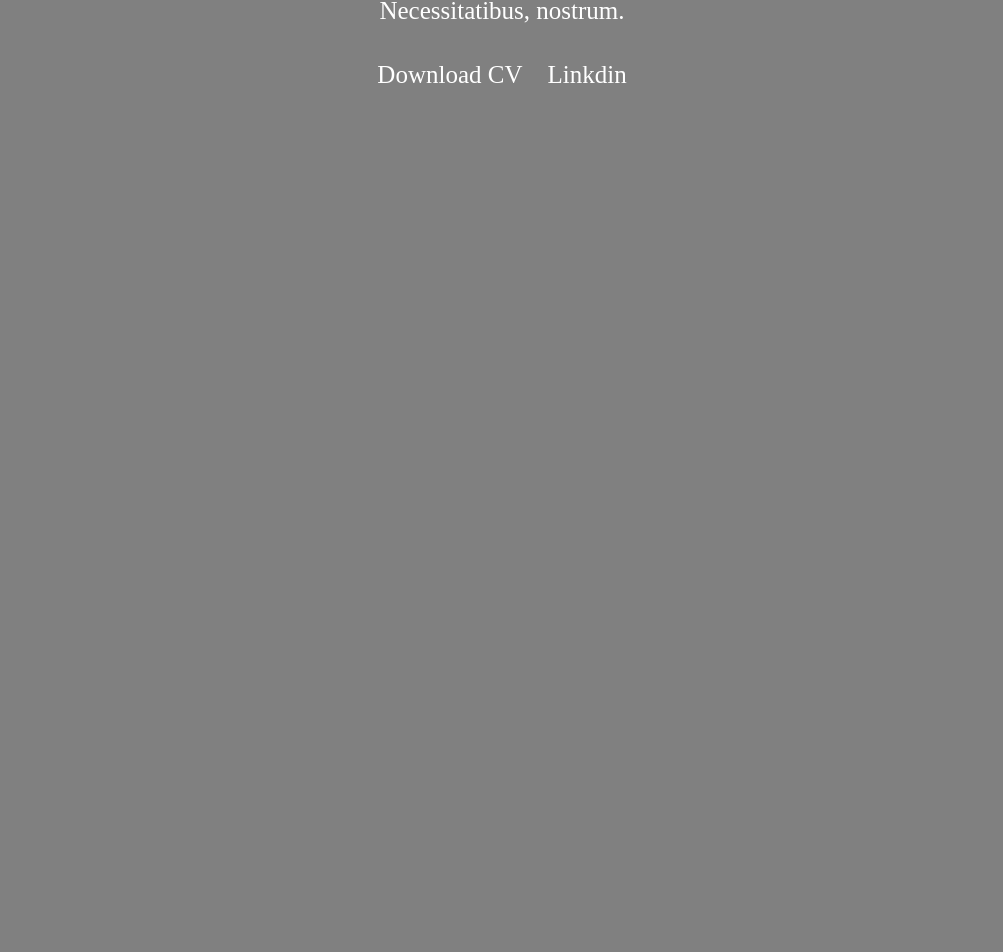
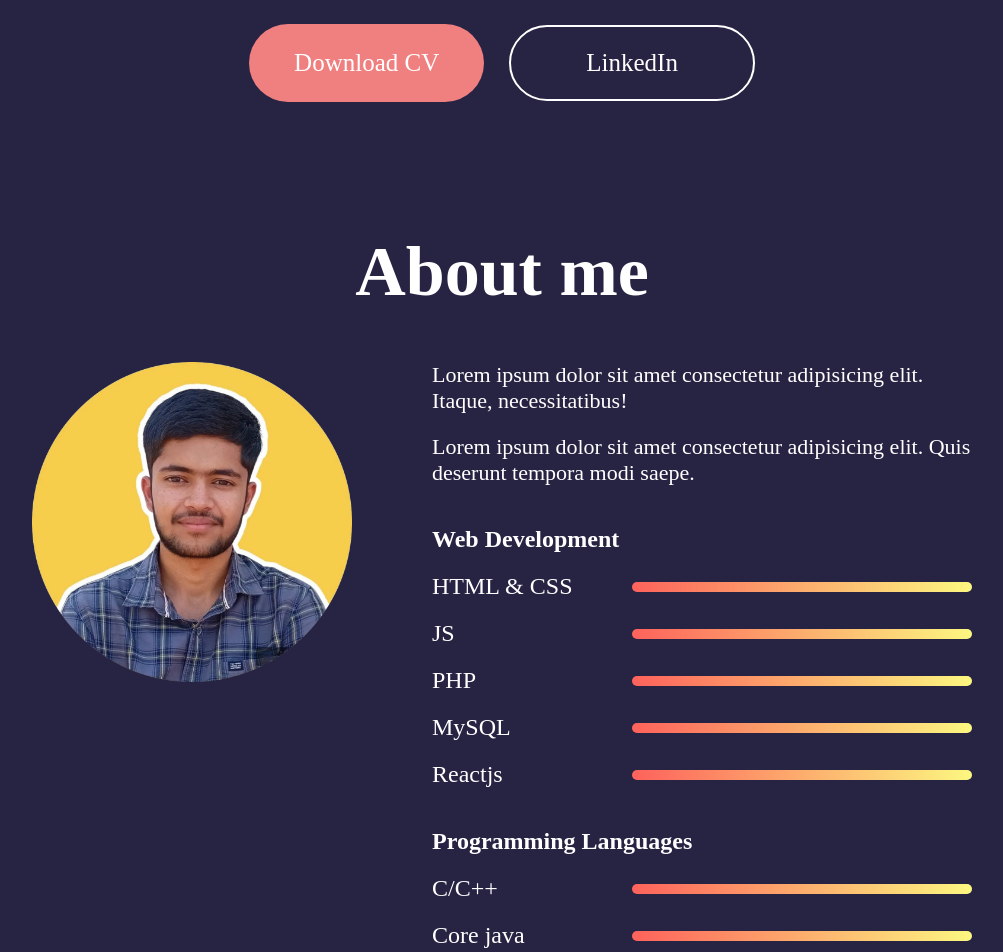
Before and after one commit to Vinit71/Portfolio, a React (Vite) app: page / in a window 1280 px wide. Shown: the part 603-1555 px from the top of the page, without its empty margins (138-1141 px from the left). Before the commit the page ends 820 px from the top, so only its background shows below. Built offline with nearby package versions, Linux system fonts and the light colour scheme.

Commit message:
new components

```diff
--- a/src/App.jsx
+++ b/src/App.jsx
@@ -1,5 +1,6 @@
 import LandingSection from "./Components/Landing/LandingSection"
 import Navbar from "./Components/Navbar/Navbar"
+import About from "./Components/About/About"
 
 function App() {
 
@@ -7,6 +8,7 @@ function App() {
     <>
       <Navbar />
       <LandingSection />
+      <About />
     </>
   )
 }
--- /dev/null
+++ b/src/Components/About/About.css
@@ -0,0 +1,70 @@
+.about-me {
+    display: flex;
+    flex-direction: column;
+    align-items: center;
+    justify-content: center;
+    gap: 80px;
+    margin: 80px 170px;
+}
+
+/* .about-title {
+} */
+
+.about-title h1 {
+    padding: 0px 30px;
+    margin-bottom: -30px;
+    font-size: 70px;
+    font-weight: 600;
+}
+
+.sections {
+    display: flex;
+    gap: 80px;
+}
+
+.about-left img{
+height: 20rem;
+width: 20rem;
+}
+
+.about-right {
+    display: flex;
+    flex-direction: column;
+    gap: 40px;
+}
+
+.about-p {
+    display: flex;
+    flex-direction: column;
+    font-size: 22px;
+    font-weight: 400;
+    gap: 20px;
+}
+
+.skills {
+    display: flex;
+    flex-direction: column;
+    gap: 20px;
+}
+.skill {
+    display: flex;
+    align-items: center;
+    gap: 50px;
+    transition: 0.3s;
+}
+.skill p {
+    font-size: 24px;
+    font-weight: 400;
+    min-width: 150px;
+}
+
+.skill hr {
+    /* outline: none; */
+    border: none;
+    width: 50%;
+    height: 10px;
+    border-radius: 50px;
+
+    /* background: linear-gradient(90deg, rgba(248,181,0,1) 0%, rgba(252,234,187,1) 70%); */
+    background: linear-gradient(264deg, #fcff82 -5.09%, #fd5959 106.28%)
+}
--- /dev/null
+++ b/src/Components/About/About.jsx
@@ -0,0 +1,44 @@
+import React from 'react'
+import './About.css'
+import portfolioProfile from '../../assets/portfolioProfile.webp'
+
+function About() {
+  return (
+    <div className='about-me'>
+      <div className="about-title">
+        <h1>About me</h1>
+      </div>
+      <div className="sections">
+
+        <div className="about-left">
+            <img src={portfolioProfile} alt="" />
+        </div>
+
+        <div className="about-right">
+            <div className="about-p">
+                <p>Lorem ipsum dolor sit amet consectetur adipisicing elit. Itaque, necessitatibus!</p>
+                <p>Lorem ipsum dolor sit amet consectetur adipisicing elit. Quis deserunt tempora modi saepe.</p>
+            </div>
+            <div className="skills">
+                <h2 className="skills-heading">Web Development</h2>
+                <div className="skill"><p>HTML & CSS</p><hr style={{width:"90%"}} /></div>
+                <div className="skill"><p>JS</p><hr style={{width:"80%"}} /></div>
+                <div className="skill"><p>PHP</p><hr style={{width:"70%"}} /></div>
+                <div className="skill"><p>MySQL</p><hr style={{width:"70%"}} /></div>
+                <div className="skill"><p>Reactjs</p><hr style={{width:"75%"}} /></div>
+            </div>
+            <div className="skills">
+            <h2 className='skills-heading'>Programming Languages</h2>
+                <div className="skill"><p>C/C++</p><hr style={{width:"75%"}} /></div>
+                <div className="skill"><p>Core java</p><hr style={{width:"80%"}} /></div>
+                <div className="skill"><p>VB.NET</p><hr style={{width:"65%"}} /></div>
+
+            </div>
+        </div>
+      </div>
+
+    </div>
+  )
+}
+
+export default About
--- a/src/Components/Landing/LandingSection.css
+++ b/src/Components/Landing/LandingSection.css
@@ -6,9 +6,9 @@
 }
 
 .hero-sec img{
-    margin-top: 50px;
-    height: 20rem;
-    width: 20rem;
+    margin-top: 45px;
+    height: 18rem;
+    width: 18rem;
 }
 
 .hero-sec h1 {
@@ -40,3 +40,19 @@
     font-weight: 500;
     margin-bottom: 50px;
 }
+
+.download-CV {
+    padding: 25px 45px;
+    border-radius: 50px;
+    background-color: lightcoral;
+    cursor: pointer;
+}
+/* add hover */
+
+.linkedin {
+    padding: 22px 75px;
+    border-radius: 50px;
+    border: 2px solid white;
+    cursor: pointer;
+}
+/* add hover */
--- a/src/Components/Landing/LandingSection.jsx
+++ b/src/Components/Landing/LandingSection.jsx
@@ -15,7 +15,7 @@ function LandingSection() {
         {/* buttons */}
         <div className="hero-action">
             <div className="download-CV">Download CV</div>
-            <div className="linkedin">Linkdin</div>
+            <div className="linkedin">LinkedIn</div>
         </div>
 
     </div>
--- a/src/index.css
+++ b/src/index.css
@@ -6,5 +6,5 @@
 body{
     height: 100vh;
     color: white;
-    background-color: grey;
+    background-color: #272343;
 }
```
Also changed, not shown: src/assets/aboutImg.png (added), src/assets/profileImg.jpg (deleted).
